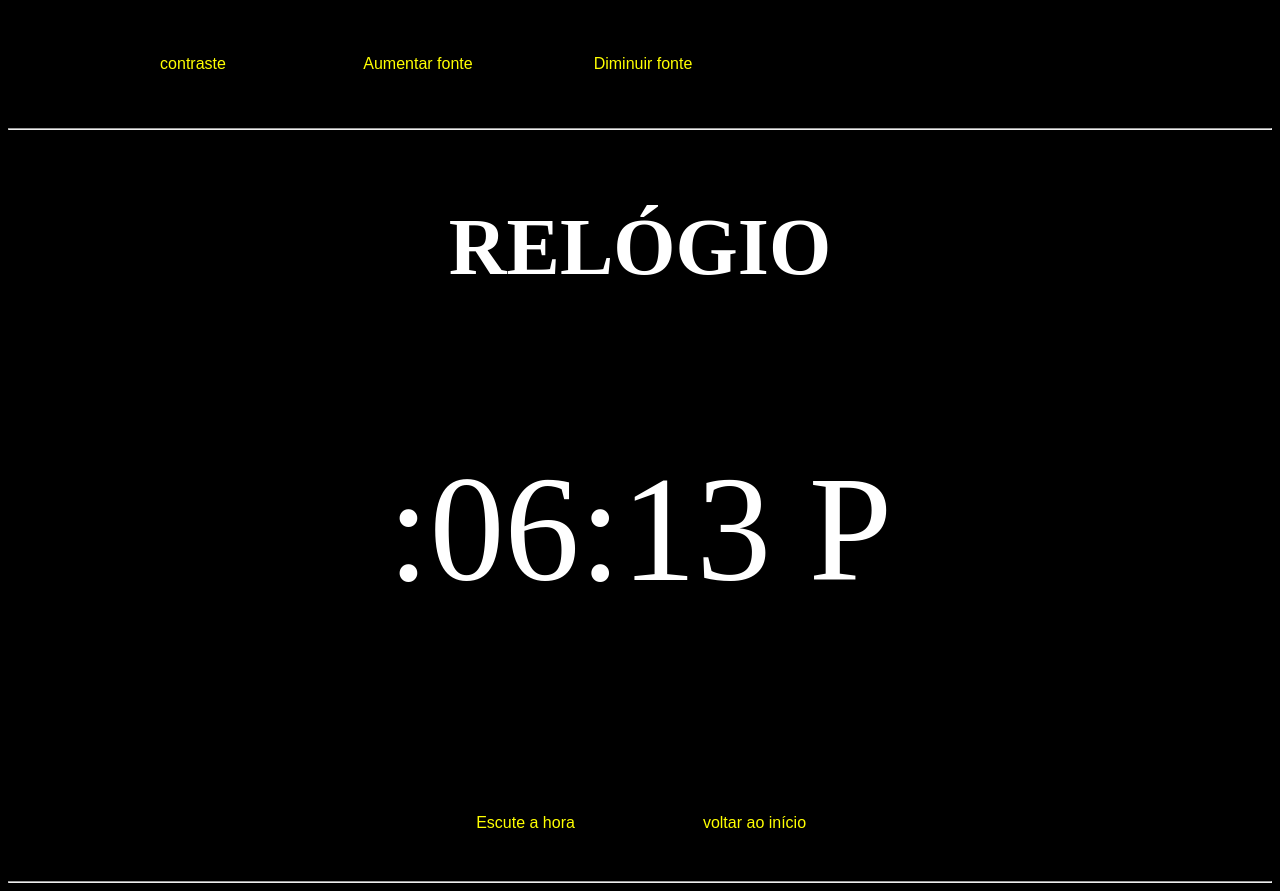
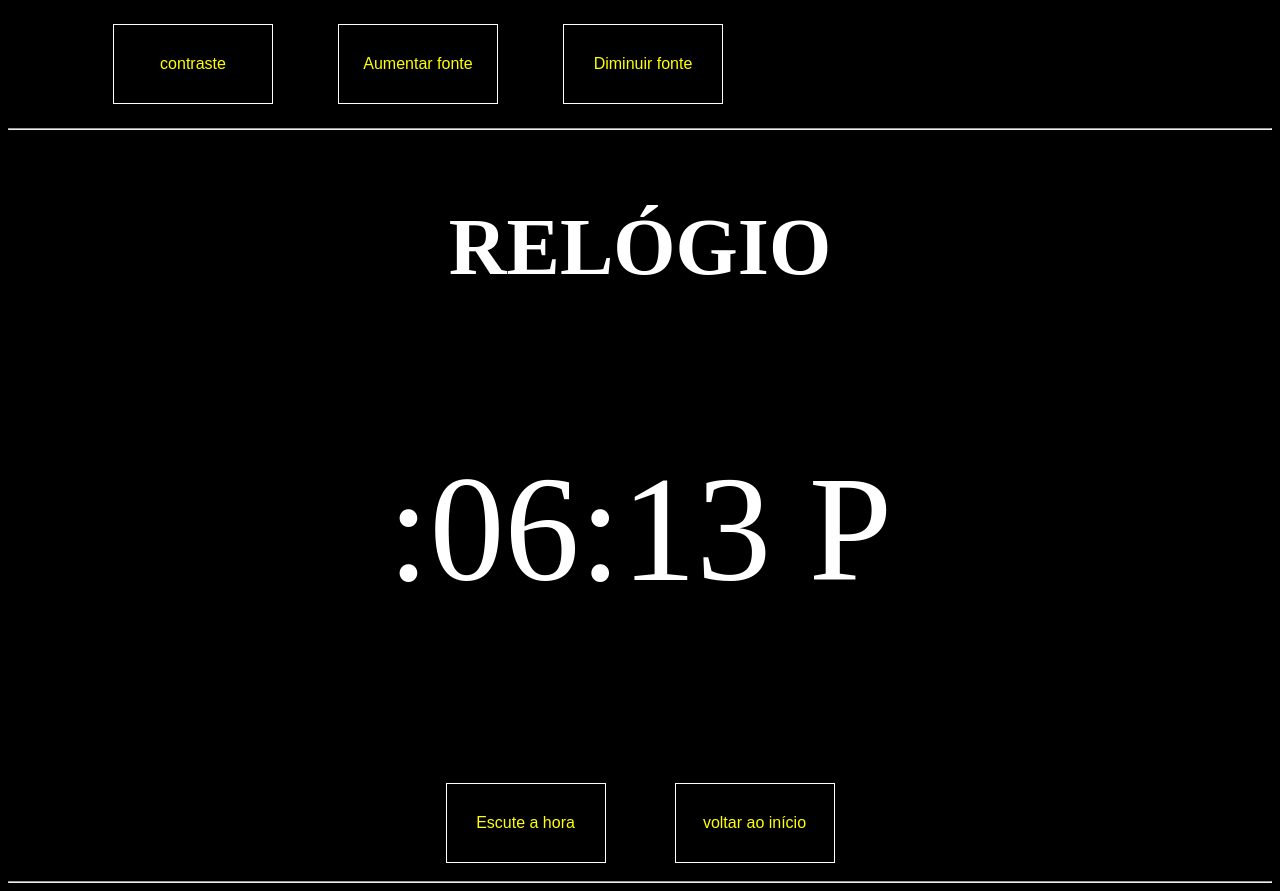
Before and after one commit to ruan-almeida-c/ruan-almeida-c.github.io, a plain HTML site: page index.html in a window 1280 px wide. Both pictures are taken after a click on the button "contraste". Drawn offline with Linux system fonts and the light colour scheme.

Commit message:
add att6

```diff
--- a/public/style.css
+++ b/public/style.css
@@ -49,7 +49,7 @@ button {
     transition: 1s;
     padding: 0px;
     font-size: inherit;
-
+    border:solid 1px;
 }
 /* Relogio */
 
--- a/src/Contraste.css
+++ b/src/Contraste.css
@@ -63,6 +63,12 @@
     color: white !important;
 }
 
+.contrast button{
+    background: black !important;
+    border: 1px solid white !important;
+    color: yellow !important;
+}
+
 .contrast img.on-contrast-force-gray {
     filter: grayscale(100%) contrast(120%);
 }
```
